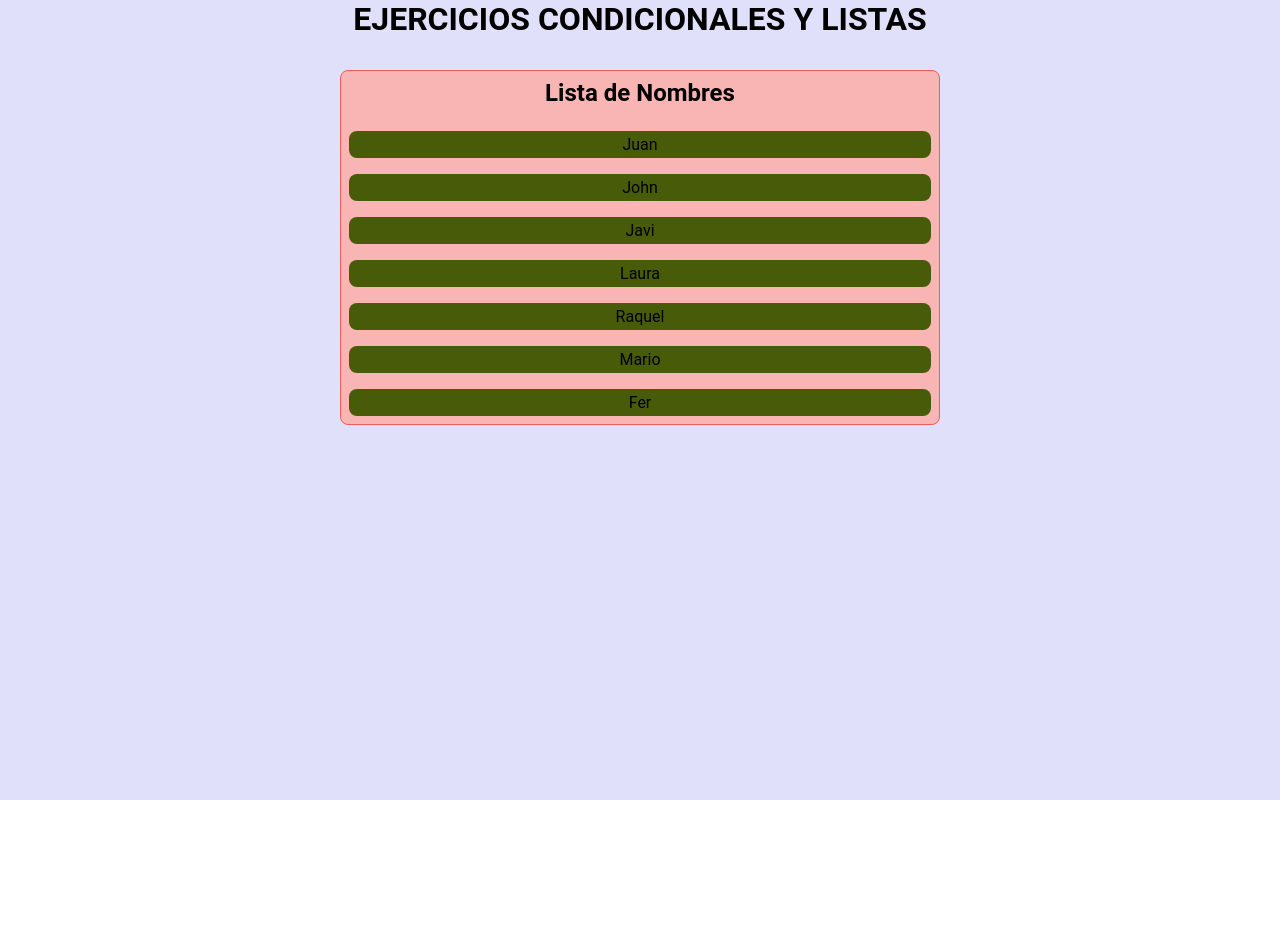
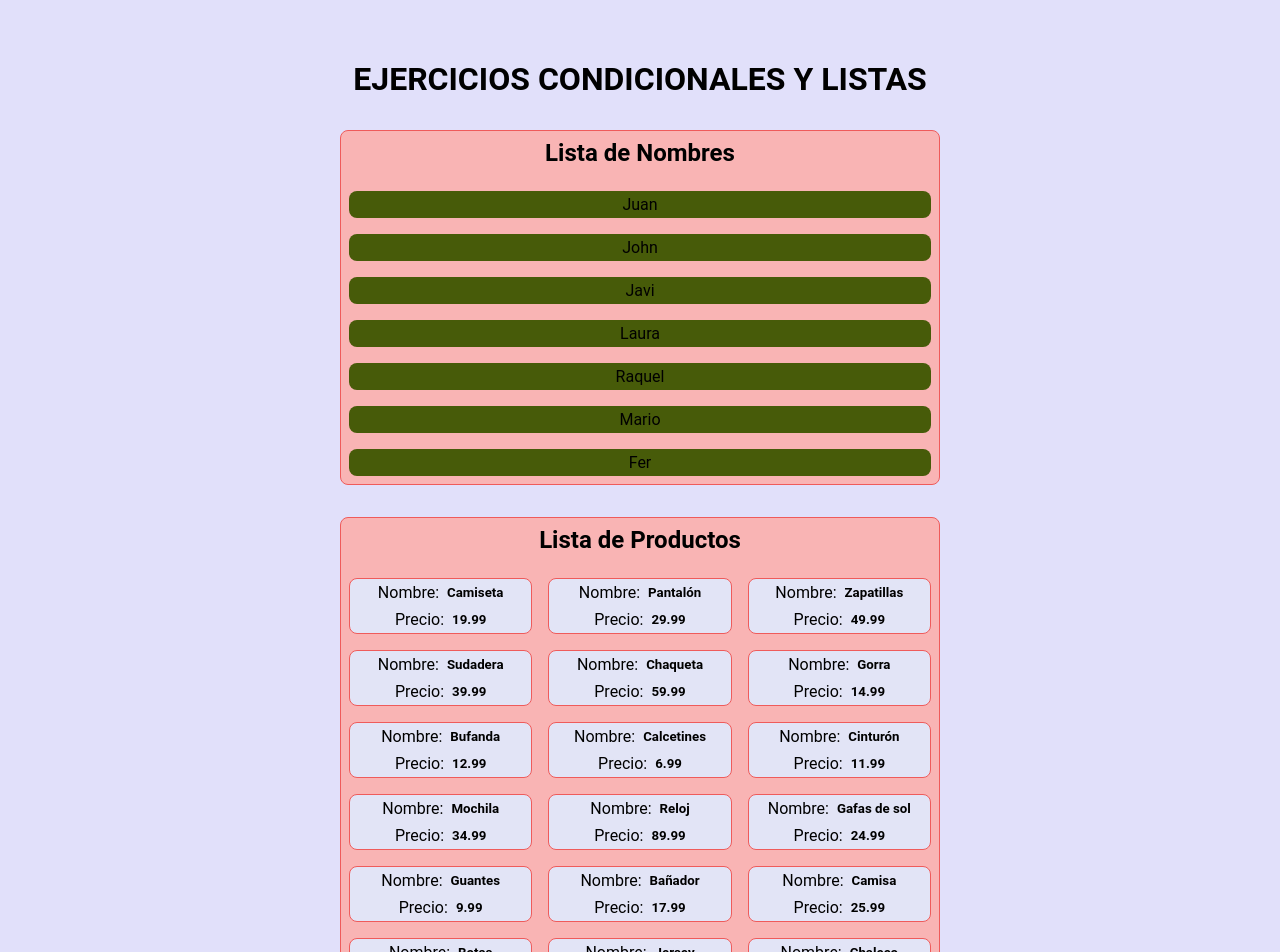
Before and after one commit to javier-ibanez-vizuete/react-condicionales-listas, a React (Vite) app: page / in a window 1280 px wide. Shown: the top 952 px of the page. Before the commit the page ends 800 px from the top, so only its background shows below. Built offline with nearby package versions, Linux system fonts and the light colour scheme.

Commit message:
feat(app): add list of products renders on cards

```diff
--- a/src/App.jsx
+++ b/src/App.jsx
@@ -1,10 +1,12 @@
 import { NameList } from "./components/NameList/NameList";
+import { ProductList } from "./components/ProductList/ProductList";
 
 export const App = () => {
 	return (
 		<div className="container main-container">
 			<h1>EJERCICIOS CONDICIONALES Y LISTAS</h1>
 			<NameList />
+			<ProductList />
 		</div>
 	);
 };
--- a/src/components/NameList/NameList.jsx
+++ b/src/components/NameList/NameList.jsx
@@ -2,8 +2,6 @@ import "./NameList.css";
 const names = ["Juan", "John", "Javi", "Laura", "Raquel", "Mario", "Fer"];
 
 export const NameList = () => {
-	console.log(names);
-
 	return (
 		<div className="name-list exercise-container">
 			<h2 className="title">Lista de Nombres</h2>
--- /dev/null
+++ b/src/components/ProductCard/ProductCard.css
@@ -0,0 +1,19 @@
+.product-card {
+	display: flex;
+	flex-direction: column;
+	justify-content: center;
+	align-items: center;
+	gap: 0.5rem;
+
+	padding: var(--spacing-xs);
+	background-color: var(--card-bg-color);
+	border-radius: 0.5rem;
+	border: 1px solid var(--border-color);
+}
+
+.product-card div {
+	display: flex;
+	justify-content: center;
+	align-items: center;
+	gap: 0.5rem;
+}
--- /dev/null
+++ b/src/components/ProductCard/ProductCard.jsx
@@ -0,0 +1,16 @@
+import "./ProductCard.css";
+
+export const ProductCard = ({ name, price }) => {
+	return (
+		<div className="product-card">
+			<div>
+				<p>Nombre:</p>
+				<h5>{name}</h5>
+			</div>
+			<div>
+				<p>Precio:</p>
+				<h5>{price}</h5>
+			</div>
+		</div>
+	);
+};
--- /dev/null
+++ b/src/components/ProductList/ProductList.css
@@ -0,0 +1,5 @@
+.cards-container {
+	display: grid;
+	grid-template-columns: repeat(3, 1fr);
+	gap: 1rem;
+}
--- /dev/null
+++ b/src/components/ProductList/ProductList.jsx
@@ -0,0 +1,16 @@
+import { products } from "../../utils/products/products";
+import { ProductCard } from "../ProductCard/ProductCard";
+import "./ProductList.css";
+
+export const ProductList = () => {
+	return (
+		<div className="exercise-container">
+			<h2 className="title">Lista de Productos</h2>
+			<div className="cards-container">
+				{products.map((product, index) => (
+					<ProductCard name={product.name} price={product.price} key={`${product.name}-${index}`} />
+				))}
+			</div>
+		</div>
+	);
+};
--- a/src/index.css
+++ b/src/index.css
@@ -2,7 +2,7 @@
 	--bg-color: rgb(225, 224, 250);
 	--accent-bg-color: rgb(249, 180, 180);
 	--primary-text-color: rgb(21, 16, 16);
-	--secondary-text-color: #e2e4f6;
+	--card-bg-color: #e2e4f6;
 	--links-text-color: #20a39e;
 	--border-color: #ef5b5b;
 	--btn-secondary-color: #942911;
@@ -57,6 +57,7 @@ body {
 	flex: 1;
 
 	background-color: rgb(225, 224, 250);
+	padding: var(--spacing-4xl) 0;
 }
 
 h1,
--- /dev/null
+++ b/src/utils/products/products.js
@@ -0,0 +1,20 @@
+export const products = [
+	{ name: "Camiseta", price: 19.99 },
+	{ name: "Pantalón", price: 29.99 },
+	{ name: "Zapatillas", price: 49.99 },
+	{ name: "Sudadera", price: 39.99 },
+	{ name: "Chaqueta", price: 59.99 },
+	{ name: "Gorra", price: 14.99 },
+	{ name: "Bufanda", price: 12.99 },
+	{ name: "Calcetines", price: 6.99 },
+	{ name: "Cinturón", price: 11.99 },
+	{ name: "Mochila", price: 34.99 },
+	{ name: "Reloj", price: 89.99 },
+	{ name: "Gafas de sol", price: 24.99 },
+	{ name: "Guantes", price: 9.99 },
+	{ name: "Bañador", price: 17.99 },
+	{ name: "Camisa", price: 25.99 },
+	{ name: "Botas", price: 69.99 },
+	{ name: "Jersey", price: 31.99 },
+	{ name: "Chaleco", price: 27.99 },
+];
```
